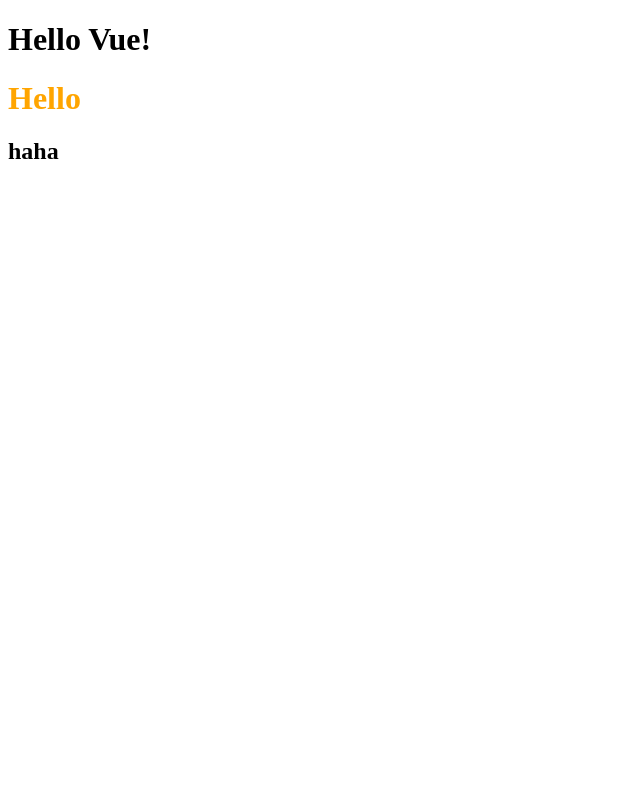
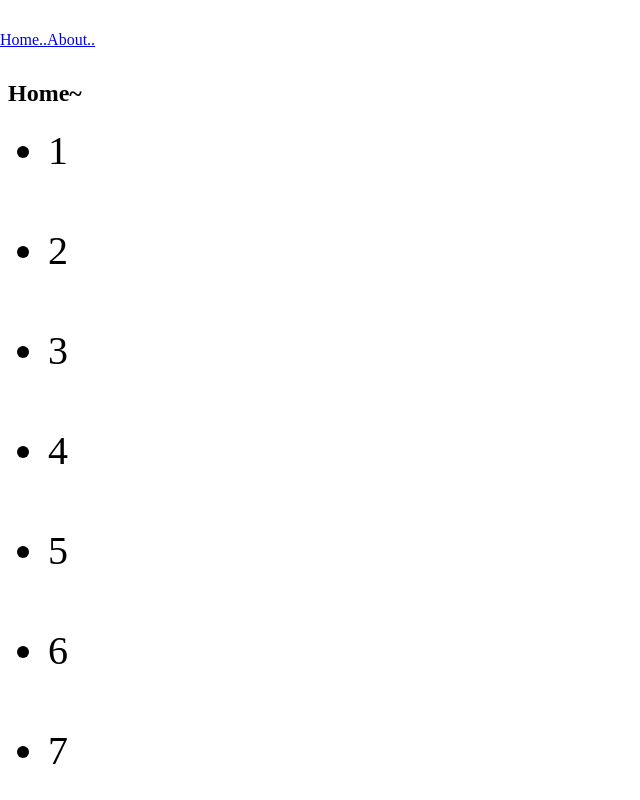
Before and after one commit to hyeonjinan096/FE-devcourse_vue, a Vue app: page / in a window 1280 px wide. Shown: the top 800 px of the page, without its empty margins (0-640 px from the left). Built offline with nearby package versions, Linux system fonts and the light colour scheme.

Commit message:
Implement_vueRouter_scroll_behavior

```diff
--- a/package.json
+++ b/package.json
@@ -15,8 +15,11 @@
     "copy-webpack-plugin": "^11.0.0",
     "css-loader": "^6.8.1",
     "eslint": "^8.54.0",
+    "eslint-config-prettier": "^9.0.0",
+    "eslint-plugin-prettier": "^5.0.1",
     "eslint-plugin-vue": "^9.18.1",
     "html-webpack-plugin": "^5.5.3",
+    "prettier": "^3.1.0",
     "sass": "^1.69.5",
     "sass-loader": "^13.3.2",
     "style-loader": "^3.3.3",
@@ -27,6 +30,7 @@
     "webpack-dev-server": "^4.15.1"
   },
   "dependencies": {
-    "vue": "^3.2.36"
+    "vue": "^3.2.36",
+    "vue-router": "^4.0.13"
   }
 }
--- a/src/App.vue
+++ b/src/App.vue
@@ -1,23 +1,29 @@
 <template>
-  <h1>
-    {{ msg }}
-  </h1>
-  <HelloNew
-    class="hello"
-    style="font-size: 100px;"
-    @click="msg +='!'" />
+  <header>
+    <RouterLink to="/">Home..</RouterLink>
+    <RouterLink to="/about">About..</RouterLink>
+  </header>
+  <section>
+    <RouterView />
+  </section>
 </template>
 
 <script>
-import HelloNew from '~/components/HelloNew'
-export default {
-   components: {
-     HelloNew
-   },
-   data() {
-    return {
-      msg: 'Hello Vue!'
-    }
-   }
+export default {};
+</script>
+
+<style lang="scss" scoped>
+header {
+  background-color: white;
+  position: fixed;
+  top: 0;
+  left: 0;
+  width: 100%;
+  height: 80px;
+  display: flex;
+  align-items: center;
 }
-</script>
+section {
+  margin-top: 80px;
+}
+</style>
--- a/src/components/HelloNew.vue
+++ b/src/components/HelloNew.vue
@@ -1,46 +1,6 @@
 <template>
-  <h1
-  v-bind="$attrs">
-    Hello
-  </h1>
-  <h2>
-    haha
-  </h2>
+  <h1> Hello </h1>
 </template>
-<!--
-  h1, h2 최상위 요소가 여러개 일 경우에는 HelloNew에 부여한 속성이 어디에
-  부여되어야하는지가 정해지지 않는다.
-
-  최상위 요소가 h1으로 하나일 경우에는 attrs를 사용하지 않고 바로 적용될 수 있다.
-  <h1>Hello</h1> -> 바로 적용
-  이걸 원하지 않을 경우 inheritAttrs: false로 바로 적용되는 것을 막을 수 있다.
-
-  :class="$attrs.class"
-  $: vue.js에서 제공하는 기본 속성
-  :: 데이터이기 때문에 앞에 명시
-
-  attrs: attributes 컴포넌트가 가지고 있는 속성 (non-prop속성)
-  (주의)props를 통해 지정되지 않은 나머지 속성 객체를 의미함
-
-  :class="$attrs.class"
-  :style="$attrs.style"
-  @click="$attrs.onClick"
-  -> v-bind="$attrs"로 작성이 가능하다
-
-
- -->
-
- <script>
-export default {
-  inheritAttrs: false,
-  props: {
-    style: Object
-  },
-  mounted() {
-    console.log(this.$attrs)
-  }
-}
-</script>
 
 <style scoped lang="scss">
 $color: orange;
--- /dev/null
+++ b/src/routes/AboutNew.vue
@@ -0,0 +1,32 @@
+<template>
+  <h1>About!</h1>
+  <ul>
+    <li>1</li>
+    <li>2</li>
+    <li>3</li>
+    <li>4</li>
+    <li>5</li>
+    <li>6</li>
+    <li>7</li>
+    <li>8</li>
+    <li>9</li>
+    <li>10</li>
+    <li>11</li>
+    <li>12</li>
+    <li>13</li>
+    <li>14</li>
+    <li>15</li>
+    <li>16</li>
+    <li>17</li>
+    <li>18</li>
+    <li>19</li>
+    <li>20</li>
+  </ul>
+</template>
+
+<style lang="scss" scoped>
+li {
+  height: 100px;
+  font-size: 40px;
+}
+</style>
--- /dev/null
+++ b/src/routes/HomeNew.vue
@@ -0,0 +1,32 @@
+<template>
+  <h1>Home~</h1>
+  <ul>
+    <li>1</li>
+    <li>2</li>
+    <li>3</li>
+    <li>4</li>
+    <li>5</li>
+    <li>6</li>
+    <li>7</li>
+    <li>8</li>
+    <li>9</li>
+    <li>10</li>
+    <li>11</li>
+    <li>12</li>
+    <li>13</li>
+    <li>14</li>
+    <li>15</li>
+    <li>16</li>
+    <li>17</li>
+    <li>18</li>
+    <li>19</li>
+    <li>20</li>
+  </ul>
+</template>
+
+<style lang="scss" scoped>
+li {
+  height: 100px;
+  font-size: 40px;
+}
+</style>
--- /dev/null
+++ b/src/routes/index.js
@@ -0,0 +1,20 @@
+import { createRouter, createWebHistory } from 'vue-router';
+import AboutNew from './AboutNew';
+import HomeNew from './HomeNew';
+
+export default createRouter({
+  history: createWebHistory(),
+  scrollBehavior() {
+    return { top: 0, behavior: 'smooth' }; //스크롤 위치 초기화
+  },
+  routes: [
+    {
+      path: '/',
+      component: HomeNew,
+    },
+    {
+      path: '/about',
+      component: AboutNew,
+    },
+  ],
+});
--- a/webpack.config.js
+++ b/webpack.config.js
@@ -13,6 +13,7 @@
     entry: './src/main.js',
     output: {
         path: path.resolve(__dirname, 'dist'),
+        publicPath: '/',
         clean: true
     },
     module: {
@@ -42,6 +43,7 @@
         })
     ],
     devServer: {
+        historyApiFallback: true,
         port: 8080 //개발 서버의 port번호 변경 가능
     }
 }
```
Also changed, not shown: src/main.js (+6 -6 lines), .eslintrc.json, 2 other files (tests, documents, lock files or other folders).
